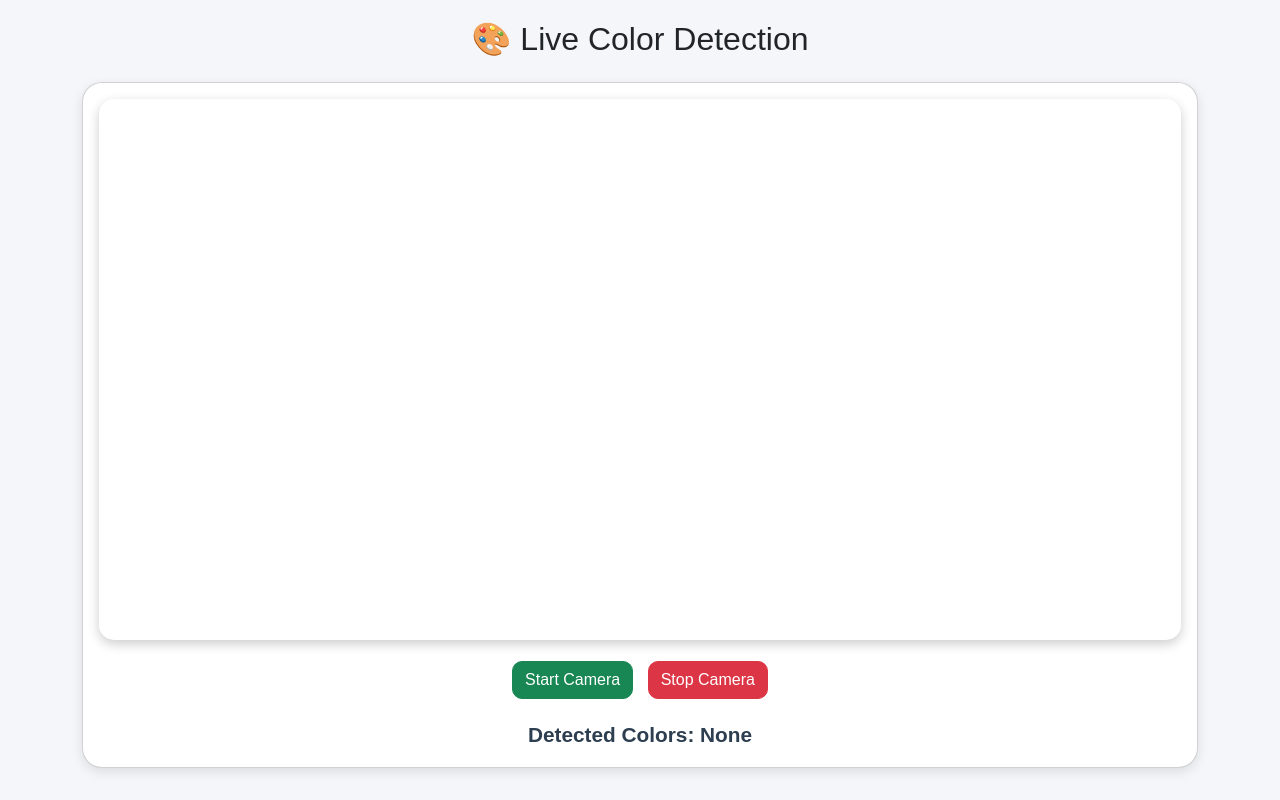
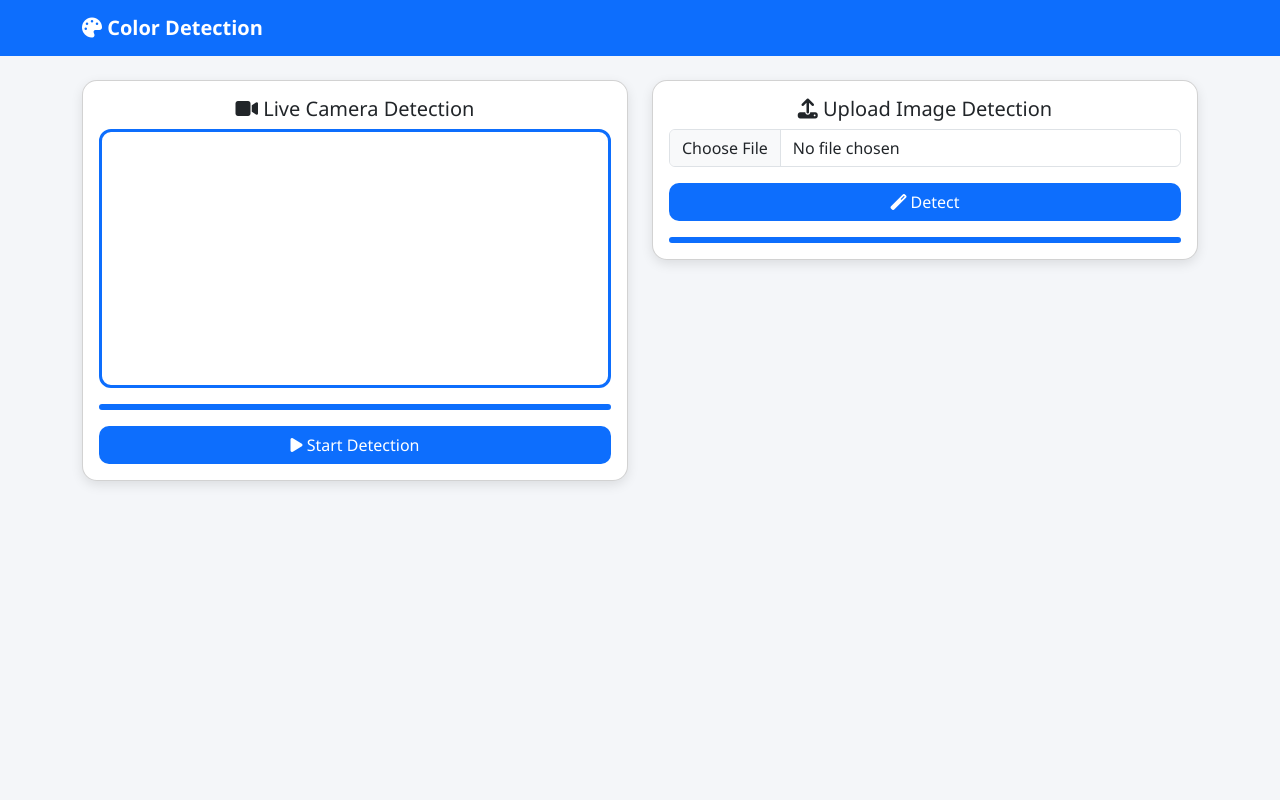
Before and after one commit to PrathamBabhulkar/color_detection_using_ML, a Flask app: page / in a window 1280 px wide. Run offline with Flask 3, Linux system fonts and the light colour scheme.

Commit message:
Update dashboard.html

```diff
--- a/templates/dashboard.html
+++ b/templates/dashboard.html
@@ -5,100 +5,114 @@
   <meta name="viewport" content="width=device-width, initial-scale=1.0">
   <title>Color Detection Dashboard</title>
   <link href="https://cdn.jsdelivr.net/npm/bootstrap@5.3.0/dist/css/bootstrap.min.css" rel="stylesheet">
+  <link href="https://cdnjs.cloudflare.com/ajax/libs/font-awesome/6.4.0/css/all.min.css" rel="stylesheet">
   <style>
-        body {
-            background: #f4f6f9;
-            font-family: Arial, sans-serif;
-            text-align: center;
-            padding: 20px;
-        }
-        .card {
-            border-radius: 20px;
-            box-shadow: 0 4px 12px rgba(0,0,0,0.1);
-        }
-        video {
-            width: 100%;
-            border-radius: 15px;
-            box-shadow: 0 4px 12px rgba(0,0,0,0.2);
-        }
-        #detectedColors {
-            margin-top: 15px;
-            font-size: 1.3rem;
-            font-weight: bold;
-            color: #2c3e50;
-        }
-        .btn {
-            border-radius: 10px;
-            margin: 5px;
-        }
+    body { background: #f4f6f9; font-family: 'Segoe UI', sans-serif; }
+    .navbar { background: #0d6efd; }
+    .navbar-brand { color: #fff !important; font-weight: bold; }
+    .card { border-radius: 15px; box-shadow: 0px 4px 12px rgba(0,0,0,0.1); }
+    .btn-custom { background: #0d6efd; color: #fff; border-radius: 10px; }
+    .btn-custom:hover { background: #084298; }
+    video, img { border-radius: 12px; border: 3px solid #0d6efd; max-width: 100%; }
   </style>
 </head>
 <body>
 
+<nav class="navbar">
   <div class="container">
-        <h2 class="mb-4">🎨 Live Color Detection</h2>
+    <a class="navbar-brand"><i class="fa-solid fa-palette"></i> Color Detection</a>
+  </div>
+</nav>
 
-        <div class="card p-3">
-            <video id="cameraFeed" autoplay playsinline></video>
+<div class="container my-4">
+  <div class="row g-4">
 
-            <div class="mt-3">
-                <button class="btn btn-success" onclick="startCamera()">Start Camera</button>
-                <button class="btn btn-danger" onclick="stopCamera()">Stop Camera</button>
+    <!-- Live Camera Section -->
+    <div class="col-md-6">
+      <div class="card p-3 text-center">
+        <h5><i class="fa-solid fa-video"></i> Live Camera Detection</h5>
+        <video id="camera" autoplay playsinline></video>
+        <canvas id="canvas" class="d-none"></canvas>
+        <img id="processed" class="mt-3"/>
+        <button id="startBtn" class="btn btn-custom mt-3"><i class="fa-solid fa-play"></i> Start Detection</button>
+      </div>
     </div>
 
-            <div id="detectedColors">Detected Colors: None</div>
+    <!-- Upload Section -->
+    <div class="col-md-6">
+      <div class="card p-3 text-center">
+        <h5><i class="fa-solid fa-upload"></i> Upload Image Detection</h5>
+        <form id="uploadForm">
+          <input class="form-control mb-3" type="file" id="file" name="file" accept="image/*" required>
+          <button class="btn btn-custom w-100" type="submit"><i class="fa-solid fa-magic"></i> Detect</button>
+        </form>
+        <img id="uploadedResult" class="mt-3"/>
+      </div>
+    </div>
+
   </div>
 </div>
 
 <script>
-        let videoStream = null;
-        let detectionInterval = null;
+  // ------- Live Camera Detection -------
+  const video = document.getElementById("camera");
+  const canvas = document.getElementById("canvas");
+  const processedImg = document.getElementById("processed");
+  const startBtn = document.getElementById("startBtn");
+  let running = false;
 
   async function startCamera() {
     try {
-                videoStream = await navigator.mediaDevices.getUserMedia({ video: true });
-                document.getElementById("cameraFeed").srcObject = videoStream;
-
-                // Start sending frames every 1 second
-                detectionInterval = setInterval(captureAndSend, 1000);
+      const stream = await navigator.mediaDevices.getUserMedia({ video: true });
+      video.srcObject = stream;
     } catch (err) {
-                alert("Camera access denied or not available.");
-                console.error(err);
+      alert("⚠️ Camera access denied or not available.");
     }
   }
 
-        function stopCamera() {
-            if (videoStream) {
-                videoStream.getTracks().forEach(track => track.stop());
-                document.getElementById("cameraFeed").srcObject = null;
-                clearInterval(detectionInterval);
-                document.getElementById("detectedColors").textContent = "Detected Colors: None";
-            }
+  async function captureFrame() {
+    if (!running) return;
+    const ctx = canvas.getContext("2d");
+    canvas.width = video.videoWidth;
+    canvas.height = video.videoHeight;
+    ctx.drawImage(video, 0, 0, canvas.width, canvas.height);
+    const dataUrl = canvas.toDataURL("image/jpeg");
+
+    const res = await fetch("/detect_frame", {
+      method: "POST",
+      headers: { "Content-Type": "application/json" },
+      body: JSON.stringify({ image: dataUrl })
+    });
+    const result = await res.json();
+    processedImg.src = result.image;
+    requestAnimationFrame(captureFrame);
   }
 
-        function captureAndSend() {
-            let video = document.getElementById("cameraFeed");
-            if (!video.videoWidth) return; // Skip if video not ready
+  startBtn.addEventListener("click", () => {
+    running = true;
+    captureFrame();
+  });
 
-            let canvas = document.createElement("canvas");
-            canvas.width = video.videoWidth;
-            canvas.height = video.videoHeight;
-            let context = canvas.getContext("2d");
-            context.drawImage(video, 0, 0, canvas.width, canvas.height);
+  startCamera();
 
-            canvas.toBlob(blob => {
-                let formData = new FormData();
-                formData.append("frame", blob);
+  // ------- Upload Image Detection -------
+  const uploadForm = document.getElementById("uploadForm");
+  const uploadedResult = document.getElementById("uploadedResult");
 
-                fetch("/process_frame", { method: "POST", body: formData })
-                    .then(res => res.json())
-                    .then(data => {
-                        let colors = data.colors && data.colors.length ? data.colors.join(", ") : "None";
-                        document.getElementById("detectedColors").textContent = "Detected Colors: " + colors;
-                    })
-                    .catch(err => console.error("Error:", err));
-            }, "image/jpeg");
+  uploadForm.addEventListener("submit", async (e) => {
+    e.preventDefault();
+    const formData = new FormData(uploadForm);
+
+    const res = await fetch("/detect_image", { method: "POST", body: formData });
+    const result = await res.json();
+
+    if (result.error) {
+      alert("❌ Error: " + result.error);
+    } else {
+      uploadedResult.src = result.image;
     }
+  });
 </script>
+
 </body>
 </html>
```
Lines whose indentation alone changed are shown as unchanged.
